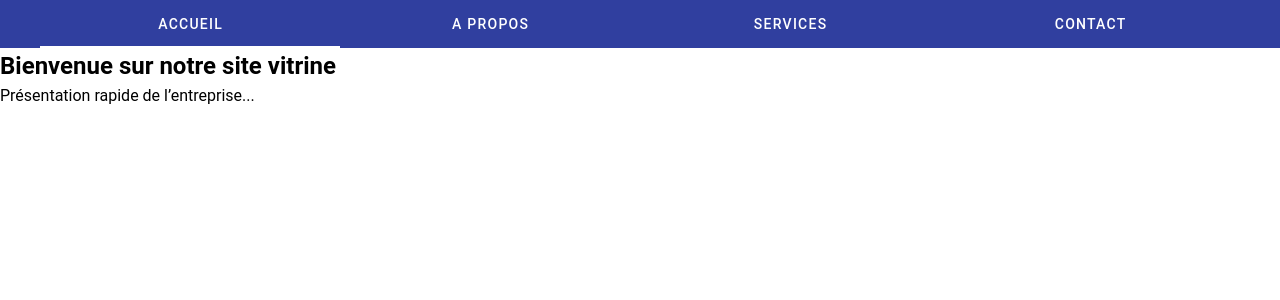
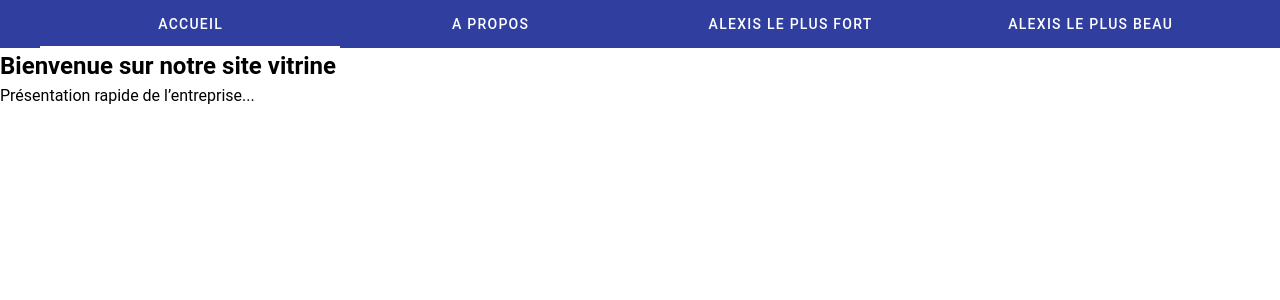
Before and after one commit to CyprienMalherbe/project_for_TVT, a Vue app: page / in a window 1280 px wide. Shown: the top 300 px of the page. Built offline with nearby package versions, Linux system fonts and the light colour scheme.

Commit message:
start deploying

```diff
--- a/package.json
+++ b/package.json
@@ -8,6 +8,7 @@
   },
   "scripts": {
     "dev": "vite",
+    "deploy": "gh-pages -d dist",
     "build": "vite build",
     "preview": "vite preview",
     "test:unit": "vitest",
@@ -26,6 +27,7 @@
     "@vue/test-utils": "^2.4.6",
     "eslint": "^9.31.0",
     "eslint-plugin-vue": "~10.3.0",
+    "gh-pages": "^6.3.0",
     "globals": "^16.3.0",
     "jsdom": "^26.1.0",
     "vite": "^7.0.6",
--- a/src/App.vue
+++ b/src/App.vue
@@ -11,9 +11,9 @@ export default {
     return {
       tabs: [
         { text: 'Accueil', route: '/' },
-        { text: 'A propos', route: '/about' },
-        { text: 'Services', route: '/services' },
-        { text: 'Contact', route: '/contact' },
+        { text: 'A propos', route: 'about' },
+        { text: 'Alexis le plus fort', route: 'services' },
+        { text: 'Alexis le plus beau', route: 'contact' },
       ]
     }
   },
--- a/src/router/index.js
+++ b/src/router/index.js
@@ -1,4 +1,4 @@
-import { createRouter, createWebHistory } from 'vue-router'
+import { createRouter, createWebHashHistory } from 'vue-router'
 
 // Pages
 import Home from '../views/Home.vue'
@@ -14,7 +14,7 @@ const routes = [
 ]
 
 const router = createRouter({
-  history: createWebHistory(),
+  history: createWebHashHistory('/project_for_TVT/'),
   routes
 })
 
--- a/vite.config.js
+++ b/vite.config.js
@@ -1,16 +1,13 @@
+import { defineConfig } from 'vite'
+import vue from '@vitejs/plugin-vue'
 import { fileURLToPath, URL } from 'node:url'
 
-import { defineConfig } from 'vite'
-import vue from '@vitejs/plugin-vue'
-
-// https://vite.dev/config/
-export default defineConfig({
-  plugins: [
-    vue(),
-  ],
+export default defineConfig(({ command }) => ({
+  base: command === 'serve' ? '/' : '/project_for_TVT/',
+  plugins: [vue()],
   resolve: {
     alias: {
-      '@': fileURLToPath(new URL('./src', import.meta.url))
+      '@': fileURLToPath(new URL('./src', import.meta.url)),
     },
   },
-})
+}))
```
Also changed, not shown: 1 other file (tests, documents, lock files or other folders).
